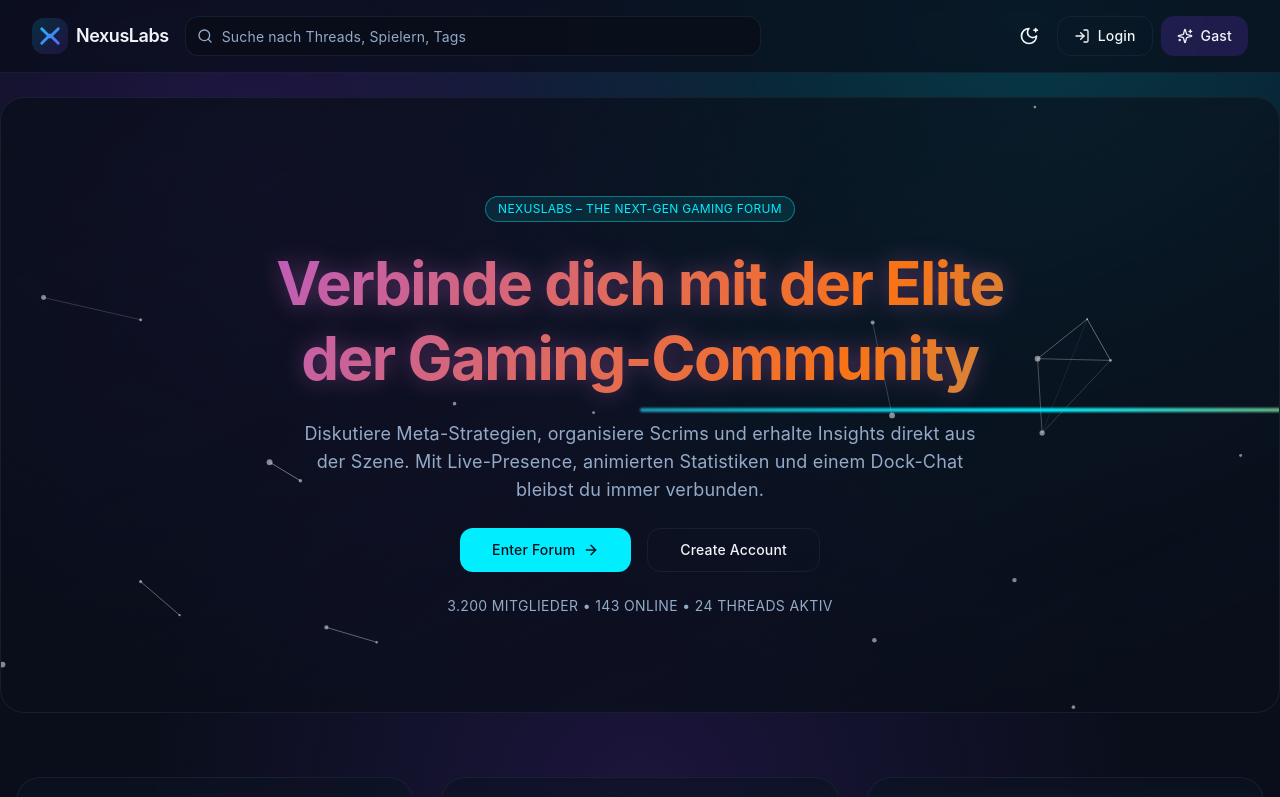
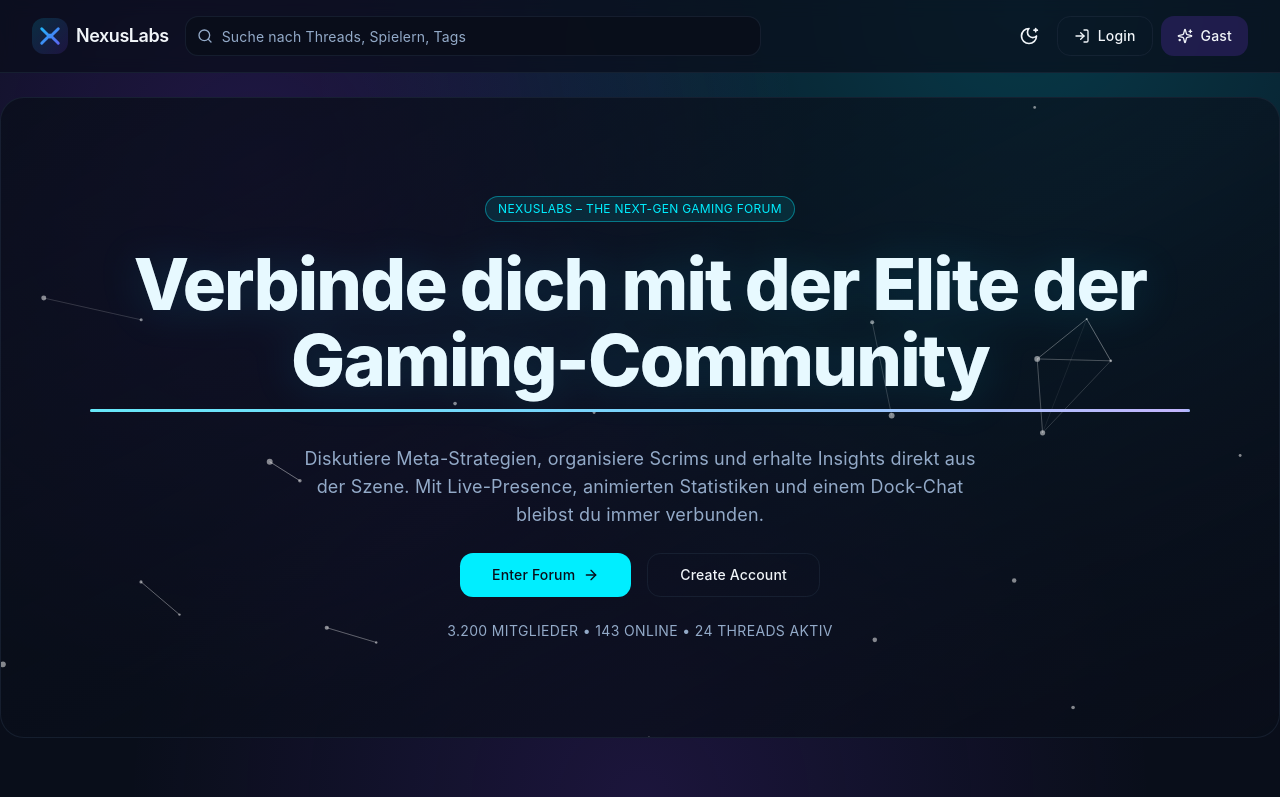
Before and after one commit to dennis006/Nexuslabs, a React (Vite) app in the folder apps/web/: page / in a window 1280 px wide. Shown: the top 797 px of the page. Built offline with nearby package versions, Linux system fonts and the light colour scheme.

Commit message:
feat: add neon typewriter hero title

```diff
--- /dev/null
+++ b/apps/web/src/components/TypewriterTitle.tsx
@@ -0,0 +1,126 @@
+import { useEffect, useMemo, useRef, useState } from "react";
+import { motion, useReducedMotion } from "framer-motion";
+import clsx from "clsx";
+
+type Props = {
+  text: string;
+  className?: string;
+  startDelay?: number;
+  minSpeed?: number;
+  maxSpeed?: number;
+  underline?: boolean;
+};
+
+export default function TypewriterTitle({
+  text,
+  className,
+  startDelay = 250,
+  minSpeed = 18,
+  maxSpeed = 45,
+  underline = true
+}: Props) {
+  const reduce = useReducedMotion();
+  const [out, setOut] = useState(reduce ? text : "");
+  const iRef = useRef(0);
+  const done = iRef.current >= text.length;
+
+  const extraPause = useMemo(() => new Set([",", ".", "!", "?", ":", ";"]), []);
+  const spaces = useMemo(() => new Set([" ", "\n", "\t"]), []);
+
+  useEffect(() => {
+    if (reduce) return;
+    let t: number | undefined;
+    let cancelled = false;
+
+    const tick = (first = false) => {
+      if (cancelled) return;
+      if (iRef.current >= text.length) return;
+
+      const ch = text[iRef.current];
+      const base = rand(minSpeed, maxSpeed);
+
+      let delay = base;
+      if (extraPause.has(ch)) delay += 160;
+      if (spaces.has(ch)) delay -= 10;
+      if (first) delay += startDelay;
+
+      t = window.setTimeout(() => {
+        if (cancelled) return;
+        setOut((v) => v + ch);
+        iRef.current += 1;
+        tick();
+      }, delay);
+    };
+
+    tick(true);
+    return () => {
+      cancelled = true;
+      if (t) clearTimeout(t);
+    };
+  }, [text, minSpeed, maxSpeed, startDelay, extraPause, spaces, reduce]);
+
+  const progress = text.length ? (out.length / text.length) * 100 : 100;
+
+  return (
+    <div className={clsx("relative inline-block", className)}>
+      <h1
+        className={clsx(
+          "relative z-10 font-extrabold tracking-tight",
+          "text-[clamp(32px,6vw,72px)] leading-[1.05]",
+          "text-[#E7F9FF] drop-shadow-[0_2px_20px_rgba(0,200,255,0.15)]"
+        )}
+      >
+        <span className="opacity-40 select-none">{text}</span>
+        <span className="absolute inset-0">
+          <span className="text-[#E7F9FF]">
+            {out}
+            {!reduce && !done && (
+              <motion.span
+                aria-hidden
+                className="inline-block w-[0.6ch] -translate-y-[0.06em] ml-[0.02ch]
+                           bg-gradient-to-b from-cyan-300 to-sky-500 rounded-[1px]
+                           shadow-[0_0_8px_2px_rgba(56,189,248,0.45)]"
+                initial={{ opacity: 1 }}
+                animate={{ opacity: [1, 0.2, 1] }}
+                transition={{ duration: 0.9, repeat: Infinity, ease: "easeInOut" }}
+              />
+            )}
+          </span>
+        </span>
+      </h1>
+
+      {underline && (
+        <div className="relative mt-3 h-[3px] rounded-full overflow-hidden">
+          <div className="absolute inset-0 bg-cyan-400/30" />
+          {reduce ? (
+            <div
+              className="absolute inset-y-0 left-0 bg-gradient-to-r from-cyan-300 via-sky-300 to-violet-300"
+              style={{ width: "100%" }}
+            />
+          ) : (
+            <>
+              <motion.div
+                className="absolute inset-y-0 left-0 bg-gradient-to-r from-cyan-300 via-sky-300 to-violet-300"
+                initial={{ width: 0 }}
+                animate={{ width: `${progress}%` }}
+                transition={{ type: "tween", ease: [0.22, 0.12, 0.18, 1], duration: 0.25 }}
+              />
+              <motion.span
+                className="absolute top-1/2 -translate-y-1/2 h-[6px] w-[6px] rounded-full
+                           bg-white/80 shadow-[0_0_10px_4px_rgba(56,189,248,0.35)]"
+                initial={false}
+                animate={{ left: `${Math.max(2, progress)}%` }}
+                transition={{ type: "tween", duration: 0.25 }}
+                aria-hidden
+              />
+            </>
+          )}
+        </div>
+      )}
+    </div>
+  );
+}
+
+function rand(min: number, max: number) {
+  return Math.round(min + Math.random() * (max - min));
+}
--- a/apps/web/src/routes/Landing.tsx
+++ b/apps/web/src/routes/Landing.tsx
@@ -5,6 +5,7 @@ import type { Engine, ISourceOptions } from "@tsparticles/engine";
 import { motion } from "framer-motion";
 import { useNavigate } from "react-router-dom";
 import PageTransition from "@/components/layout/PageTransition";
+import TypewriterTitle from "@/components/TypewriterTitle";
 import { Button } from "@/components/ui/button";
 import { Sparkles, ArrowRight, Shield } from "lucide-react";
 import { useGsapScrollReveal } from "@/lib/animations/gsapScroll";
@@ -105,19 +106,10 @@ const Landing = () => {
             <span className="inline-flex items-center gap-2 rounded-full border border-primary/40 bg-primary/10 px-3 py-1 text-xs uppercase tracking-wide text-primary">
               NexusLabs – The Next-Gen Gaming Forum
             </span>
-            <h1 className="relative mb-6 text-balance text-4xl font-bold tracking-tight sm:text-5xl md:text-6xl">
-              <span className="aurora-text block leading-tight">
-                Verbinde dich mit der Elite der Gaming-Community
-              </span>
-              <motion.span
-                aria-hidden
-                className="pointer-events-none absolute -bottom-4 left-1/2 h-1 w-2/3 -translate-x-1/2 rounded-full bg-gradient-to-r from-cyan-400/70 via-primary to-amber-400/70 blur-[1px]"
-                initial={{ opacity: 0, scaleX: 0.5 }}
-                animate={{ opacity: 1, scaleX: 1 }}
-                transition={{ delay: 0.4, duration: 0.6, ease: [0.22, 1, 0.36, 1] }}
-                style={{ originX: 0.5 }}
-              />
-            </h1>
+            <TypewriterTitle
+              text="Verbinde dich mit der Elite der Gaming-Community"
+              className="mx-auto mb-6 max-w-[1100px] text-center"
+            />
             <p className="mx-auto max-w-2xl text-lg text-muted-foreground">
               Diskutiere Meta-Strategien, organisiere Scrims und erhalte Insights direkt aus der Szene. Mit Live-Presence, animierten Statistiken und einem Dock-Chat bleibst du immer verbunden.
             </p>
```
